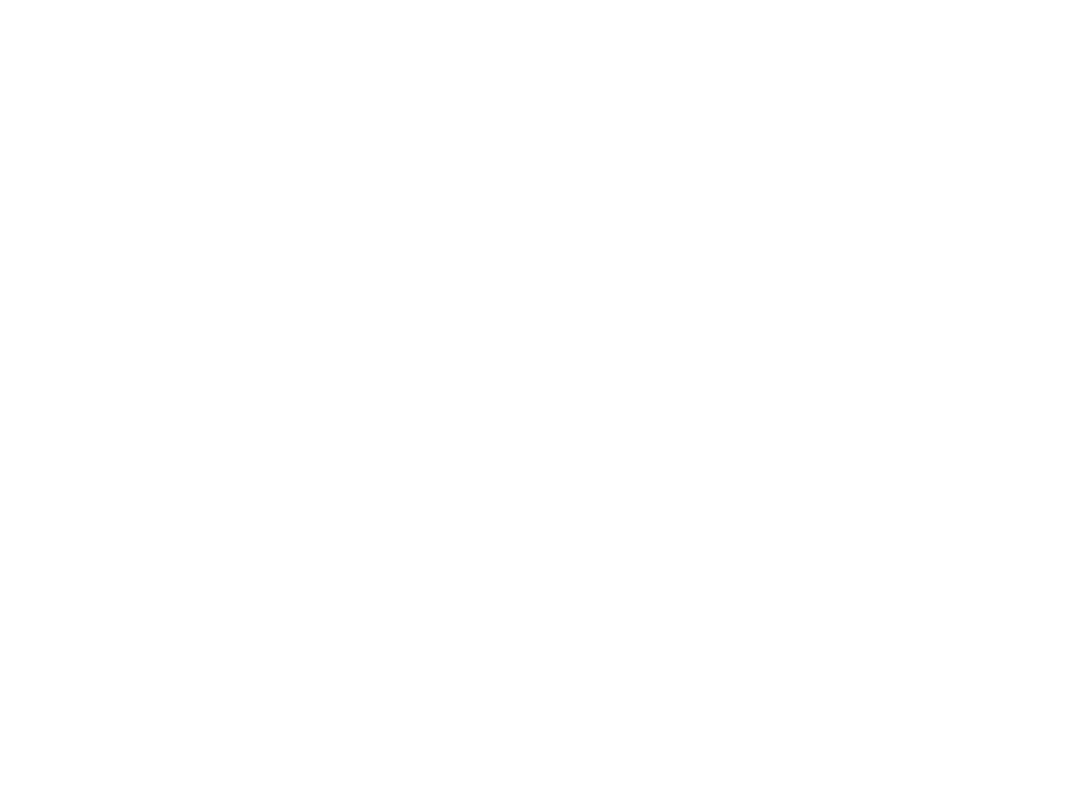
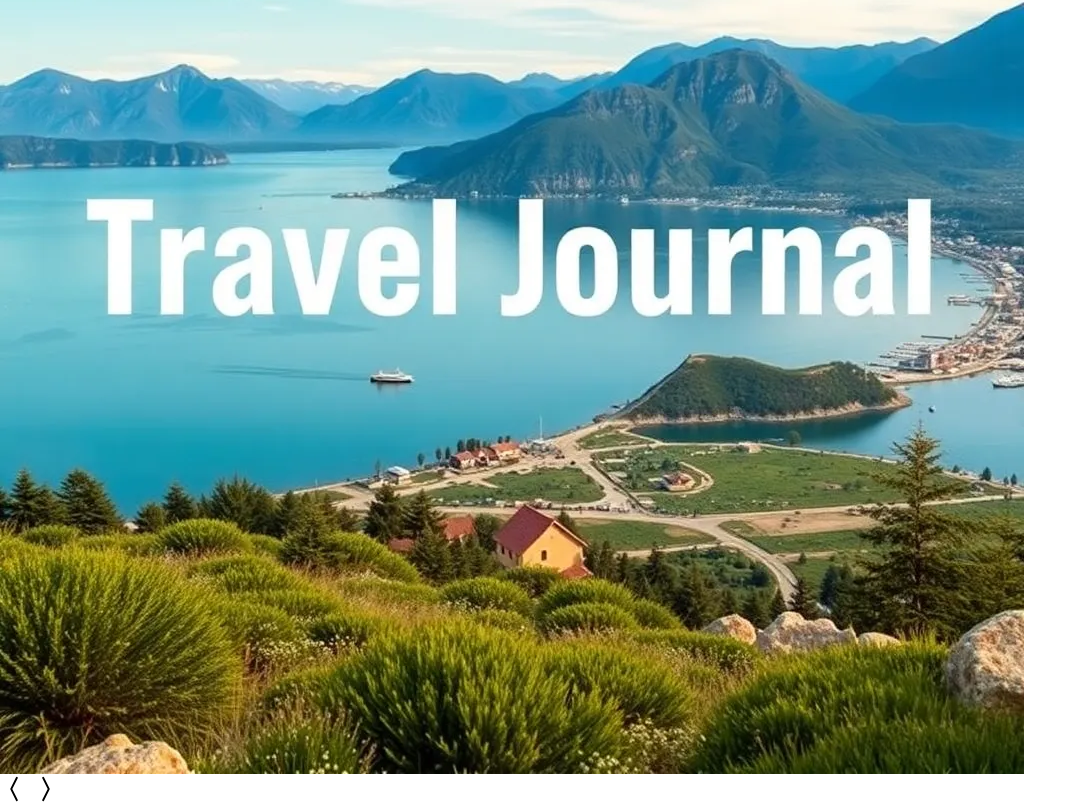
Before and after one commit to Miza-nur/travel_journal_project, a React app in the folder travel_journal/: page /home in a window 1280 px wide. Shown: the part 458-1268 px from the top of the page, without its empty margins (0-1087 px from the left). Before the commit the page ends 800 px from the top, so only its background shows below. Built offline with nearby package versions, Linux system fonts and the light colour scheme; the HTML template or start-up script is replaced by a standard one.

Commit message:
carosel add

```diff
--- a/travel_journal/src/pages/home/Home.jsx
+++ b/travel_journal/src/pages/home/Home.jsx
@@ -1,20 +1,72 @@
-import React from 'react';
+import React, { useState, useEffect } from 'react';
+import {BsChevronCompactLeft, BsChevronCompactRight} from "react-icons/bs";
 
+const slides = [
+    "./img/img-1.jpg",
+    "./img/img-2.jpg",
+    "./img/img-3.jpg",
+    "./img/img-4.jpg",
+    "./img/img-5.jpg",
+];
 
-const Home =()=>{
-    return(
+const Home = () => {
+  const [currentIndex, setCurrentIndex] = useState(0);
 
-        <div className='w-full h-screen'>
-          <div className='bg-[url("./public/img/img-6.jpg")]  bg-cover w-full h-screen bg-no-repeat bg-top-bottom relative bg-center'>ijihyhffs</div>
-          <div >
+  // Function to automatically move to the next slide
+  const updateIndex = () => {
+    if (currentIndex === slides.length - 1) {
+      setCurrentIndex(0); // If it's the last slide, go back to the first one
+    } else {
+      setCurrentIndex(currentIndex + 1); // Otherwise, move to the next slide
+    }
+  };
 
+  // useEffect to handle autoplay
+  useEffect(() => {
+    const intervalId = setInterval(updateIndex, 3000); // Change slide every 3 seconds
+    return () => clearInterval(intervalId); // Cleanup interval on component unmount
+  }, [currentIndex]);
 
-          </div>
+  // Go to the previous slide using if-else
+  const prevSlide = () => {
+    if (currentIndex === 0) {
+      setCurrentIndex(slides.length - 1); // If it's the first slide, go to the last one
+    } else {
+      setCurrentIndex(currentIndex - 1); // Otherwise, move to the previous slide
+    }
+  };
 
-        </div>
+  // Go to the next slide using if-else
+  const nextSlide = () => {
+    if (currentIndex === slides.length - 1) {
+      setCurrentIndex(0); // If it's the last slide, go back to the first one
+    } else {
+      setCurrentIndex(currentIndex + 1); // Otherwise, move to the next slide
+    }
+  };
 
+  return (
+    <div className="slider w-auto h-auto m-auto   bg-center bg-cover duration-500">
+      {/* Display the current slide */}
+      <div className="slide ">
+        <img
+          src={slides[currentIndex]}
+          alt={`Slide ${currentIndex + 1}`}
+          className="w-full h-screen bg-center bg-cover duration-500 relative "
+        />
+      </div>
 
-    )
-}
+      {/* Navigation buttons */}
+      <div className="controls ">
+        <button onClick={prevSlide} className='absolute top-[50%] -translate-x-0 translate-y-[-50%] left-5 text-2xl rounded-full p-2 bg-black/20  cursor-pointer'>
+        <BsChevronCompactLeft size={30}></BsChevronCompactLeft>
+        </button>
+        <button onClick={nextSlide} className='absolute top-[50%] -translate-x-0 translate-y-[-50%] right-5 text-2xl rounded-full p-2 bg-black/20  cursor-pointer'>
+        <BsChevronCompactRight size={30}></BsChevronCompactRight>
+        </button>
+      </div>
+    </div>
+  );
+};
 
 export default Home;
--- a/travel_journal/src/pages/login/Login.jsx
+++ b/travel_journal/src/pages/login/Login.jsx
@@ -1,10 +1,16 @@
-import React from "react";
+import React,{useState,useEffect} from "react";
+import {BsChevronCompactLeft, BsChevronCompactRight} from "react-icons/bs";
 
 const Login =()=>{
+
     return(
+
         <div>
-            Login
+            <h1>Login</h1>
+
         </div>
+
+
     )
 }
 
```
